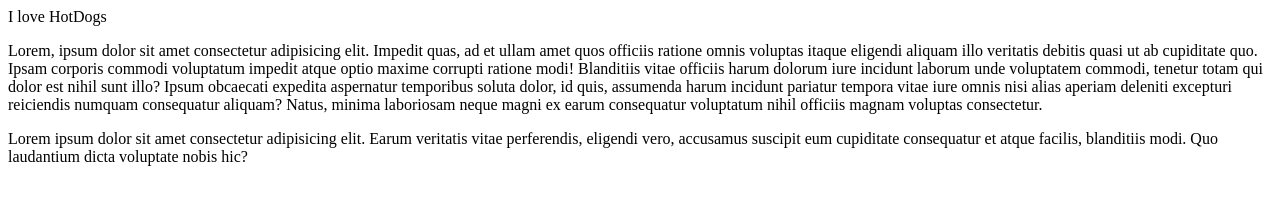
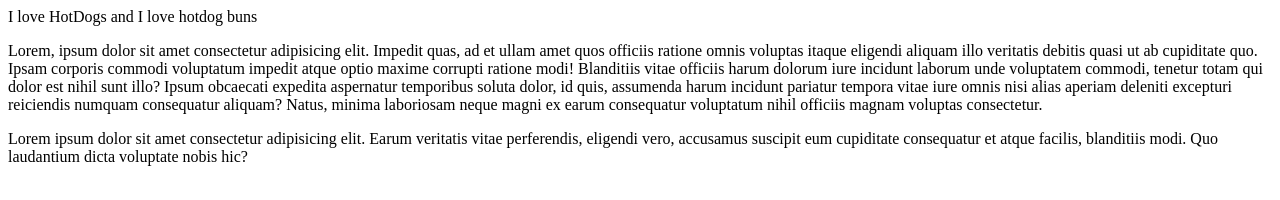
Before and after one commit to Skyrim626/Another-Testing, a plain HTML site: page about.html in a window 1280 px wide. Drawn offline with Linux system fonts and the light colour scheme.

Commit message:
add buns

```diff
--- a/about.html
+++ b/about.html
@@ -7,7 +7,7 @@
     <title>Document</title>
 </head>
 <body>
-     I love HotDogs
+     I love HotDogs and I love hotdog buns
     <p>Lorem, ipsum dolor sit amet consectetur adipisicing elit. Impedit quas, ad et ullam amet quos officiis ratione omnis voluptas itaque eligendi aliquam illo veritatis debitis quasi ut ab cupiditate quo. Ipsam corporis commodi voluptatum impedit atque optio maxime corrupti ratione modi! Blanditiis vitae officiis harum dolorum iure incidunt laborum unde voluptatem commodi, tenetur totam qui dolor est nihil sunt illo? Ipsum obcaecati expedita aspernatur temporibus soluta dolor, id quis, assumenda harum incidunt pariatur tempora vitae iure omnis nisi alias aperiam deleniti excepturi reiciendis numquam consequatur aliquam? Natus, minima laboriosam neque magni ex earum consequatur voluptatum nihil officiis magnam voluptas consectetur.</p>
     <p>Lorem ipsum dolor sit amet consectetur adipisicing elit. Earum veritatis vitae perferendis, eligendi vero, accusamus suscipit eum cupiditate consequatur et atque facilis, blanditiis modi. Quo laudantium dicta voluptate nobis hic?</p>
 </body>
```
